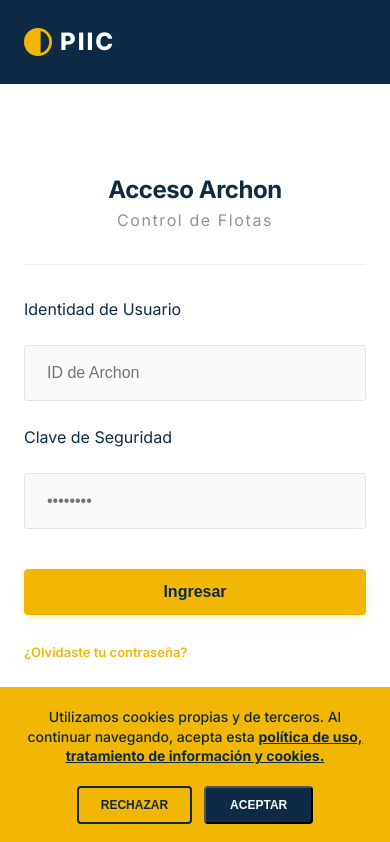
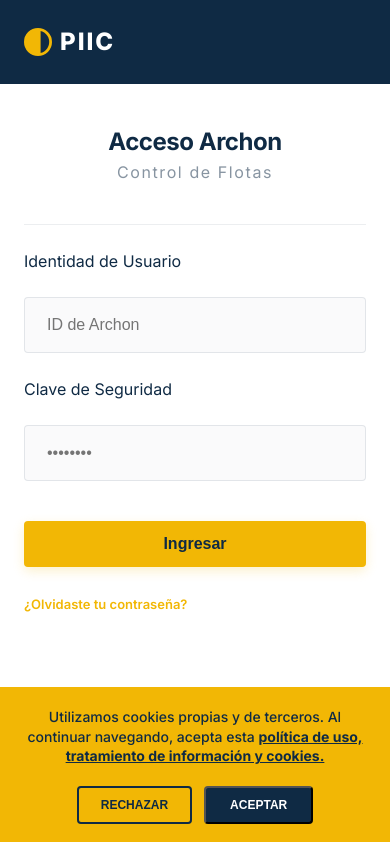
Before and after one commit to felipemiramontesr/mantenimiento_piic, a React (Vite) app in the folder apps/web/: page /login in a window 390 px wide. Shown: the top 842 px of the page. Built offline with nearby package versions, Linux system fonts and the light colour scheme; no server answers; the HTML template or start-up script is replaced by a standard one.

Commit message:
V.1.8.25_Archon_Mobile_Mathematical_Symmetry_Fixed_40px_Gaps_V25

```diff
--- a/apps/web/src/index.css
+++ b/apps/web/src/index.css
@@ -335,10 +335,10 @@
   .auth-card-body {
     height: 80vh;
     background-color: var(--color-white);
-    padding: 32px 24px 40px 24px; /* ⚖️ SYMMETRICAL TOP GAP (32px) */
+    padding: 40px 24px; /* ⚖️ FIXED TOP GAP (40px) */
     display: flex;
     flex-direction: column;
-    justify-content: center; /* 🌌 RESTORED VERTICAL SYMMETRY */
+    justify-content: flex-start; /* 📌 PINNED TO TOP FOR MATHEMATICAL SYMMETRY */
     overflow-y: auto;
   }
 
@@ -361,8 +361,8 @@
   .auth-header-titles {
     text-align: center;
     width: 100%;
-    margin-bottom: 32px; /* 📏 BALANCED SPACE FROM LINE TO FORM (32px) */
-    padding-bottom: 32px; /* 📏 SYMMETRICAL GAP FROM TEXT TO LINE (32px) */
+    margin-bottom: 24px; /* 📏 REDUCED GAP TO FORM (24px) */
+    padding-bottom: 40px; /* ⚖️ FIXED BOTTOM GAP (40px) TO LINE */
     border-bottom: 1px solid rgba(15, 42, 68, 0.08); /* 📐 ELEGANT DIVIDER */
   }
 
```
